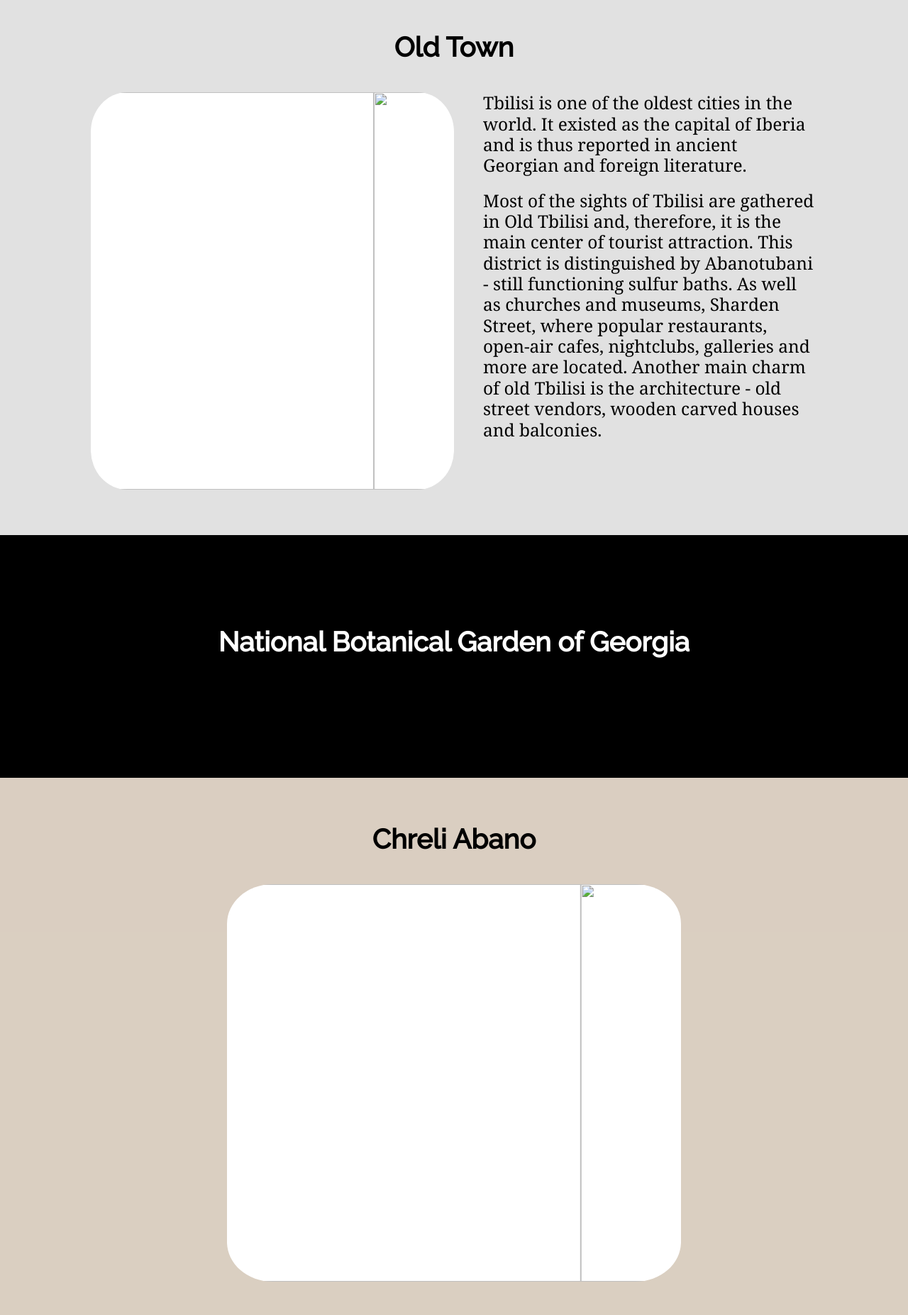
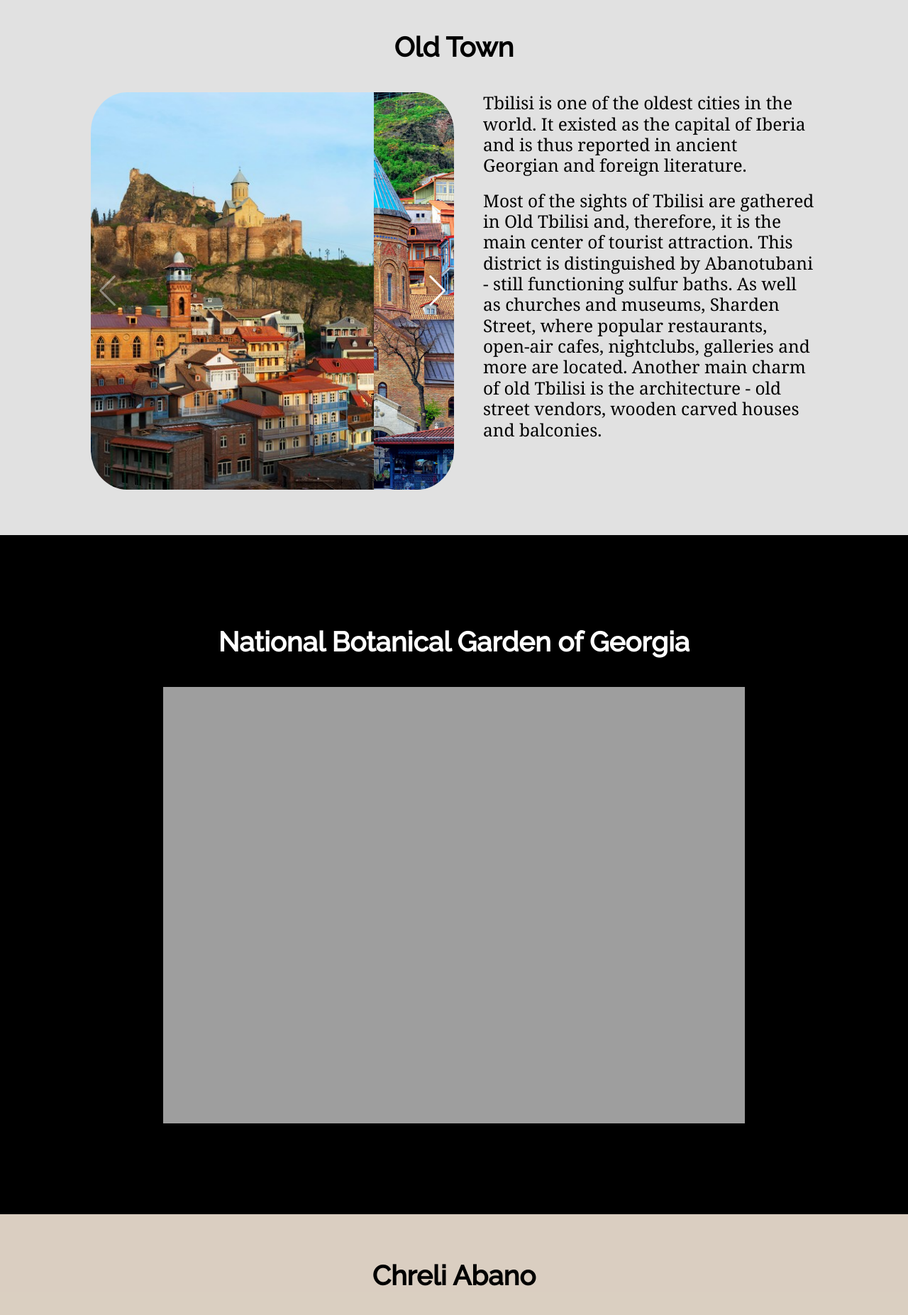
Before and after one commit to Evgeniievg/Tbilisi, a plain HTML site: page index.html in a window 1280 px wide. Shown: the part 720-2573 px from the top of the page at 71% size. Drawn offline with nearby package versions, Linux system fonts and the light colour scheme; the site is published under a folder, as on GitHub Pages, so addresses that start at the root find nothing.

Commit message:
images fixed

```diff
--- a/index.html
+++ b/index.html
@@ -32,10 +32,10 @@
           <div class="swiper mySwiper">
             <div class="swiper-wrapper">
               <div class="swiper-slide">
-                <img src="/images/tbilisi-old-town-georgia.jpg" alt="" class="oldtown__image">
+                <img src="./images/tbilisi-old-town-georgia.jpg" alt="" class="oldtown__image">
               </div>
               <div class="swiper-slide">
-                <img src="/images/old-town-tbilisi-buildings.jpg" alt="" class="oldtown__image">
+                <img src="./images/old-town-tbilisi-buildings.jpg" alt="" class="oldtown__image">
               </div>
             </div>
             <div class="swiper-button-next swiper__button"></div>
@@ -55,7 +55,7 @@
         <div class="garden__container">
           <h2 class="garden__title _title">National Botanical Garden of Georgia</h2>
           <div class="garden__image_container">
-            <img src="/images/garden.jpg" alt="" class="garden__image">
+            <img src="./images/garden.jpg" alt="" class="garden__image">
             <div class="garden__image_container_texts">
               <p class="garden__image_container_text">The history of Tbilisi National Botanical Garden dates back to the 17th century when the French traveler Jean Chardin
                 referred to it as a "fortress garden" or "Seidabad garden”.
@@ -76,10 +76,10 @@
             <div class="swiper mySwiper swiper__container_bath">
               <div class="swiper-wrapper swiper__wrapper">
                 <div class="swiper-slide swiper__slide">
-                  <img src="/images/baths.jpg" alt="" class="baths__image">
+                  <img src="./images/baths.jpg" alt="" class="baths__image">
                 </div>
                 <div class="swiper-slide">
-                  <img src="/images/sulphur bath 2.jpeg" alt="" class="baths__image">
+                  <img src="./images/sulphur bath 2.jpeg" alt="" class="baths__image">
                 </div>
               </div>
               <div class="swiper-button-next swiper__button"></div>
@@ -112,10 +112,10 @@
         <h2 class="bride__title _title">The Bridge of Peace</h2>
         <div class="bridge__container">
           <div class="bridge__image-container">
-            <img src="/images/peace4-1.jpg" alt="" class="bridge__image bridge__image_first">
+            <img src="./images/peace4-1.jpg" alt="" class="bridge__image bridge__image_first">
           </div>
           <div class="bridge__image-container">
-            <img src="/images/peaceBridge.jpg" alt="" class="bridge__image bridge__image_second">
+            <img src="./images/peaceBridge.jpg" alt="" class="bridge__image bridge__image_second">
             <p class="image__text">The Bridge of Peace (Georgian: მშვიდობის ხიდი, mshvidobis khidi) is a bow-shaped pedestrian bridge, a steel and glass construction illuminated with numerous LEDs,
                over the Kura Rver, linking the Rike Park with Old town in central Tbilisi.
                 Since its opening in 2010 the structure has become an important pedestrian crossing in the city,
--- a/styles/style.css
+++ b/styles/style.css
@@ -95,7 +95,7 @@
 }
 
 .header{
-  background-image: url(/images/neil-sengupta-emWzYc5XC_A-unsplash.jpg);
+  background-image: url(../images/neil-sengupta-emWzYc5XC_A-unsplash.jpg);
   min-height: 700px;
   background-repeat: no-repeat;
   background-size: cover;
```
